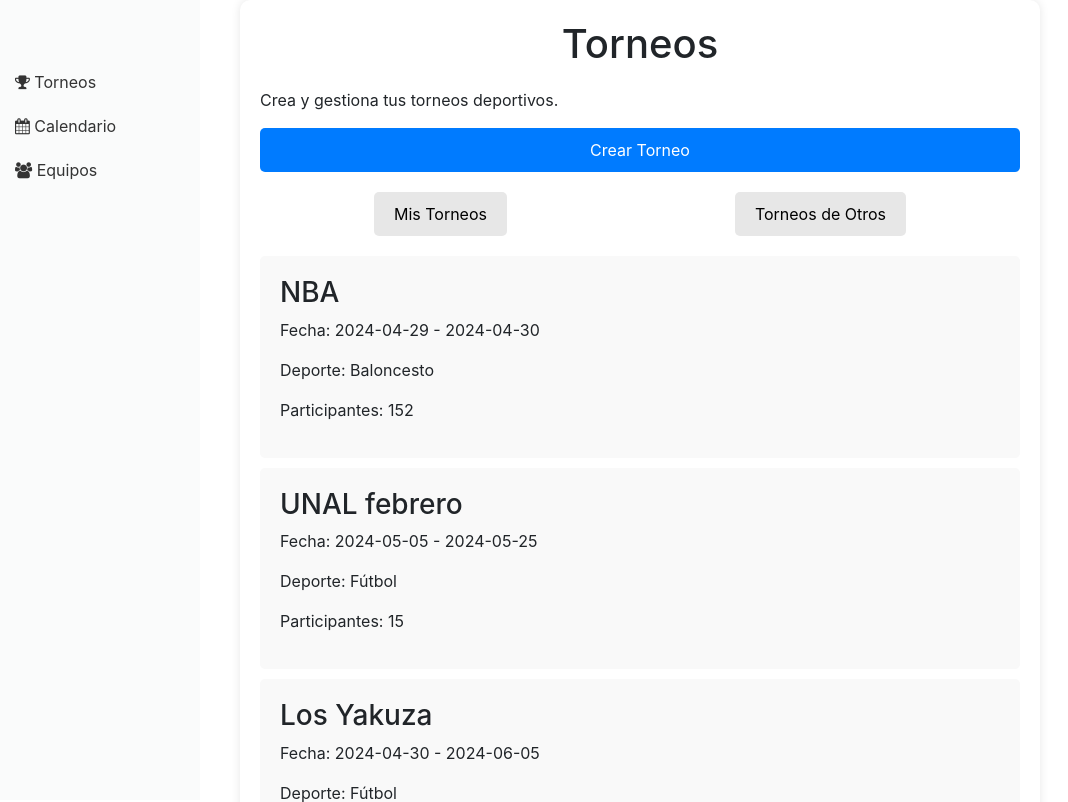
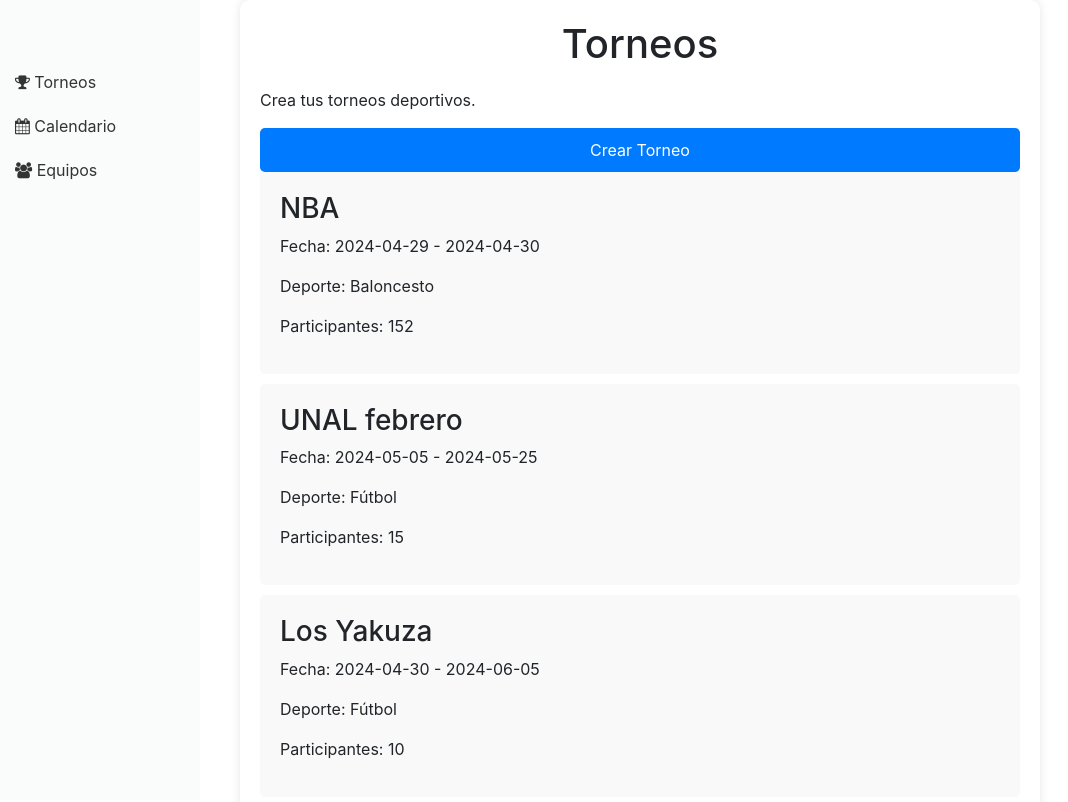
Before and after one commit to AlbeiroBurbanoTobar/ppi_dai_BURBANOaj, a Flask app: page /tournaments in a window 1280 px wide. Shown: the part 56-858 px from the top of the page, without its empty margins (0-1068 px from the left). Run offline with Flask 3, Linux system fonts and the light colour scheme; a user stored in the database is signed in; data comes from the database, SQL or seed files in the repository; some libraries are stand-ins or nearby versions.

Commit message:
mejoras texto de torneos

```diff
--- a/website/templates/tournaments.html
+++ b/website/templates/tournaments.html
@@ -4,7 +4,7 @@
 <!-- Contenedor para la gestión de torneos -->
 <div class="tournaments-container">
     <h1>Torneos</h1>
-    <p>Crea y gestiona tus torneos deportivos.</p>
+    <p>Crea tus torneos deportivos.</p>
 
     <!-- Botón para abrir el modal de creación de torneos -->
     <button type="button" class="create-tournament-button" data-toggle="modal" data-target="#createTournamentModal">
@@ -58,11 +58,12 @@
         </div>
     </div>
 
-    <!-- Pestañas para navegar entre diferentes vistas de torneos -->
+    <!-- Pestañas para navegar entre diferentes vistas de torneos
     <div class="tabs">
         <button class="tab-button">Mis Torneos</button>
         <button class="tab-button">Torneos de Otros</button>
     </div>
+     -->
 
     <!-- Contenedor para mostrar la lista de torneos -->
     <div id="tournament-list">
@@ -80,7 +81,8 @@
                 .then(response => response.json())
                 .then(data => {
                     const tournamentList = document.getElementById('tournament-list');
-                    tournamentList.innerHTML = ''; // Limpia la lista actual
+                    // Limpia la lista actual
+                    tournamentList.innerHTML = '';
 
                     data.forEach(torneo => {
                         tournamentList.innerHTML += `
```
